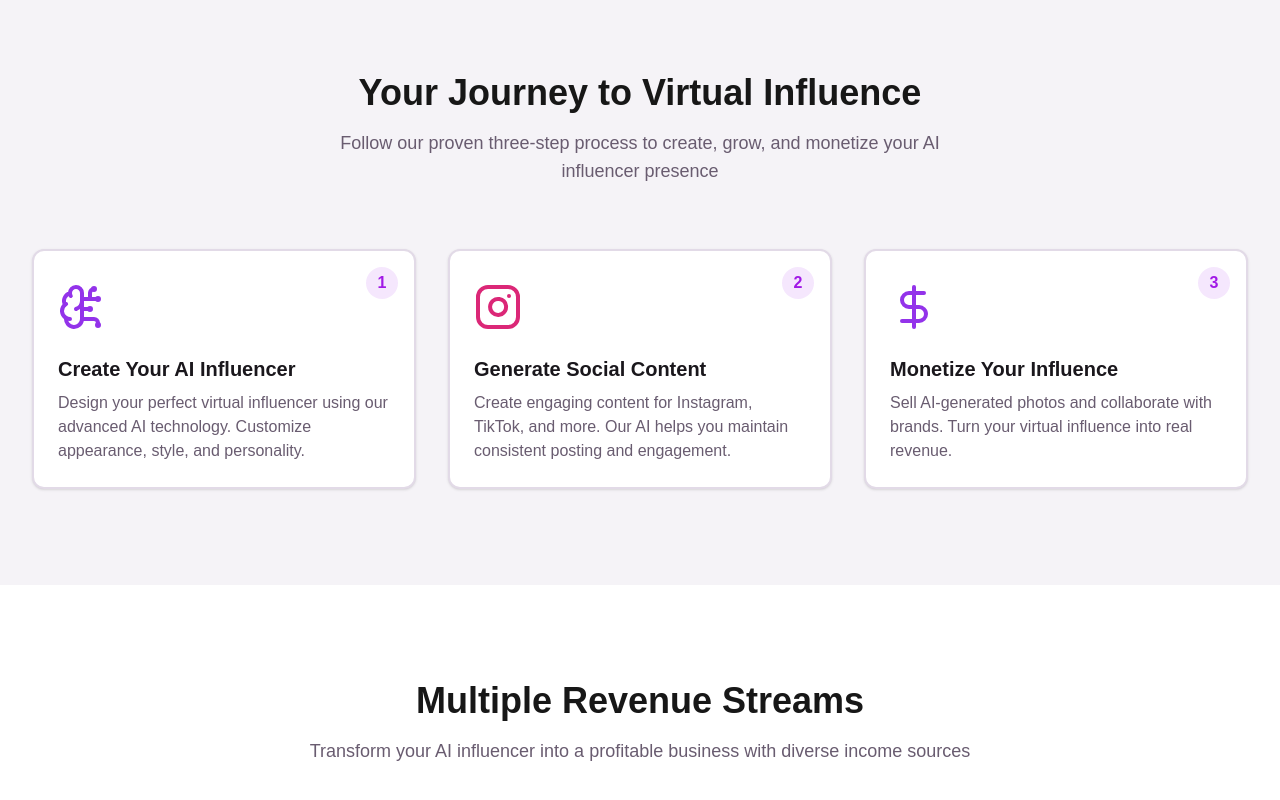
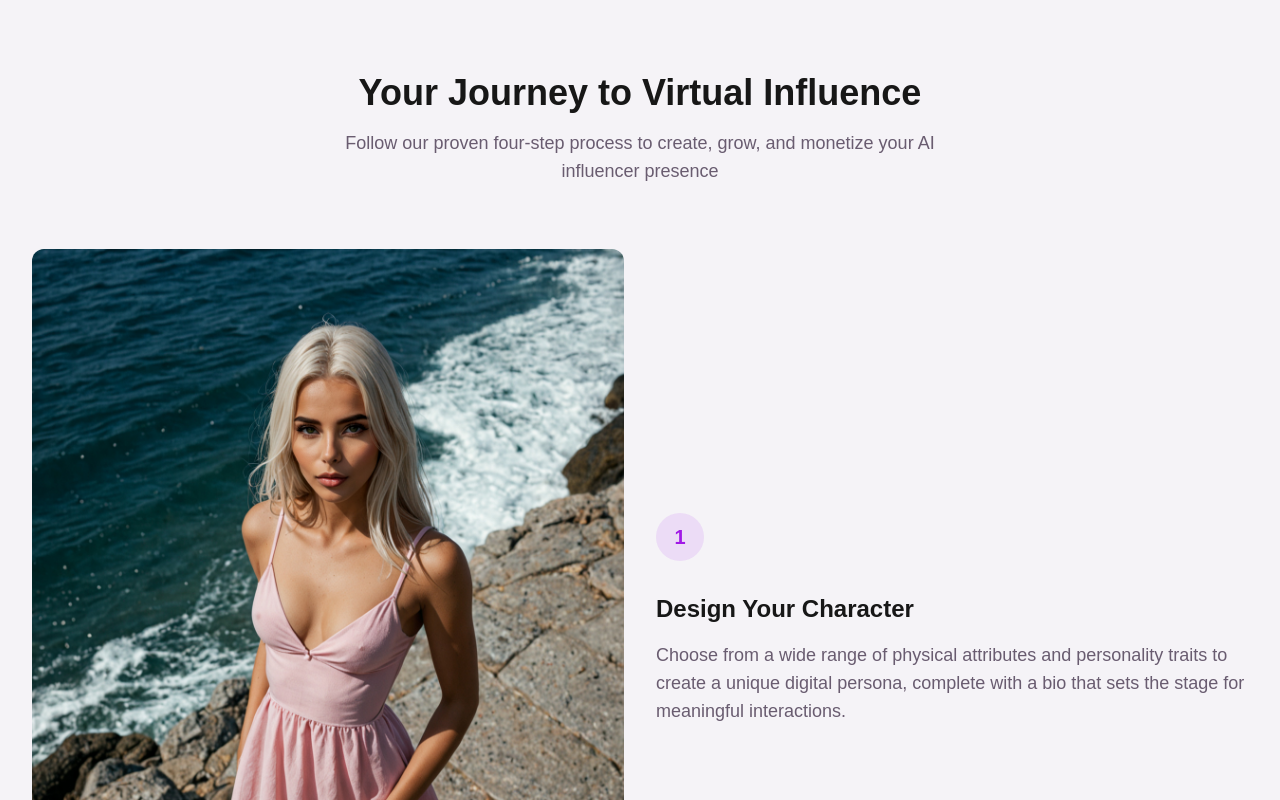
Before and after one commit to Jazys/instagen, a Next.js app: page / in a window 1280 px wide. Shown: the part 960-1760 px from the top of the page. Built offline with nearby package versions, Linux system fonts and the light colour scheme.

Commit message:
feat(FeaturesSection): Add 4-step journey layout with alternating images

```diff
--- a/src/components/home/FeaturesSection.tsx
+++ b/src/components/home/FeaturesSection.tsx
@@ -1,26 +1,31 @@
-
 import { Card, CardContent } from "@/components/ui/card"
-import { BadgeCheck, Image, DollarSign, Instagram, BrainCircuit } from "lucide-react"
+import Image from 'next/image'
 
 export const FeaturesSection = () => {
-  const features = [
+  const steps = [
     {
-      icon: <BrainCircuit className="w-12 h-12 text-purple-600" />,
-      title: "Create Your AI Influencer",
-      description: "Design your perfect virtual influencer using our advanced AI technology. Customize appearance, style, and personality.",
-      step: 1
+      title: 'Design Your Character',
+      description: 'Choose from a wide range of physical attributes and personality traits to create a unique digital persona, complete with a bio that sets the stage for meaningful interactions.',
+      image: '/photo-8-m84j64ee.jpeg',
+      imageLeft: true
     },
     {
-      icon: <Instagram className="w-12 h-12 text-pink-600" />,
-      title: "Generate Social Content",
-      description: "Create engaging content for Instagram, TikTok, and more. Our AI helps you maintain consistent posting and engagement.",
-      step: 2
+      title: 'Generate Content',
+      description: 'Utilize our user-friendly tools to effortlessly craft posts, images, and videos. It\'s simple and straightforward, no steep learning curve involved.',
+      image: '/photo-6-m84jbhjp.jpeg',
+      imageLeft: false
     },
     {
-      icon: <DollarSign className="w-12 h-12 text-purple-600" />,
-      title: "Monetize Your Influence",
-      description: "Sell AI-generated photos and collaborate with brands. Turn your virtual influence into real revenue.",
-      step: 3
+      title: 'Spread the Word',
+      description: 'Share your digital persona across social media platforms, online communities, or wherever potential fans hang out.',
+      image: '/photo-7-m84jo0h1.jpeg',
+      imageLeft: true
+    },
+    {
+      title: 'Monetize Your Influence',
+      description: 'Turn your virtual influence into real revenue through brand collaborations, content sales, and exclusive partnerships.',
+      image: '/photo-8-m84j64ee.jpeg',
+      imageLeft: false
     }
   ]
 
@@ -32,22 +37,32 @@ export const FeaturesSection = () => {
             Your Journey to Virtual Influence
           </h2>
           <p className="text-muted-foreground text-lg max-w-2xl mx-auto">
-            Follow our proven three-step process to create, grow, and monetize your AI influencer presence
+            Follow our proven four-step process to create, grow, and monetize your AI influencer presence
           </p>
         </div>
 
-        <div className="grid md:grid-cols-3 gap-8">
-          {features.map((feature, i) => (
-            <Card key={i} className="relative overflow-hidden border-2 hover:border-primary/50 transition-colors">
-              <div className="absolute top-4 right-4 w-8 h-8 rounded-full bg-primary/10 flex items-center justify-center">
-                <span className="font-bold text-primary">{feature.step}</span>
+        <div className="space-y-24">
+          {steps.map((step, i) => (
+            <div key={i} className={`flex flex-col ${step.imageLeft ? 'md:flex-row' : 'md:flex-row-reverse'} gap-8 items-center`}>
+              <div className='w-full md:w-1/2'>
+                <div className='relative aspect-[4/5] rounded-xl overflow-hidden'>
+                  <Image
+                    src={step.image}
+                    alt={step.title}
+                    fill
+                    className='object-cover'
+                    sizes='(max-width: 768px) 100vw, 50vw'
+                  />
+                </div>
               </div>
-              <CardContent className="pt-8 pb-6 px-6">
-                <div className="mb-6">{feature.icon}</div>
-                <h3 className="text-xl font-semibold mb-2">{feature.title}</h3>
-                <p className="text-muted-foreground">{feature.description}</p>
-              </CardContent>
-            </Card>
+              <div className='w-full md:w-1/2 space-y-4'>
+                <div className='inline-flex items-center justify-center w-12 h-12 rounded-full bg-primary/10 text-primary font-bold text-xl mb-4'>
+                  {i + 1}
+                </div>
+                <h3 className='text-2xl font-bold'>{step.title}</h3>
+                <p className='text-muted-foreground text-lg'>{step.description}</p>
+              </div>
+            </div>
           ))}
         </div>
       </div>
--- a/src/pages/_document.tsx
+++ b/src/pages/_document.tsx
@@ -3,7 +3,14 @@ import { Html, Head, Main, NextScript } from "next/document";
 export default function Document() {
   return (
     <Html lang="en">
-      <Head />
+      <Head>
+        {/* Softgen AI monitoring script */}
+        <script
+          src="https://cdn.softgen.ai/script.js"
+          async
+          data-softgen-monitoring="true"
+        />
+      </Head>
       <body className="antialiased">
         <Main />
         <NextScript />
```
